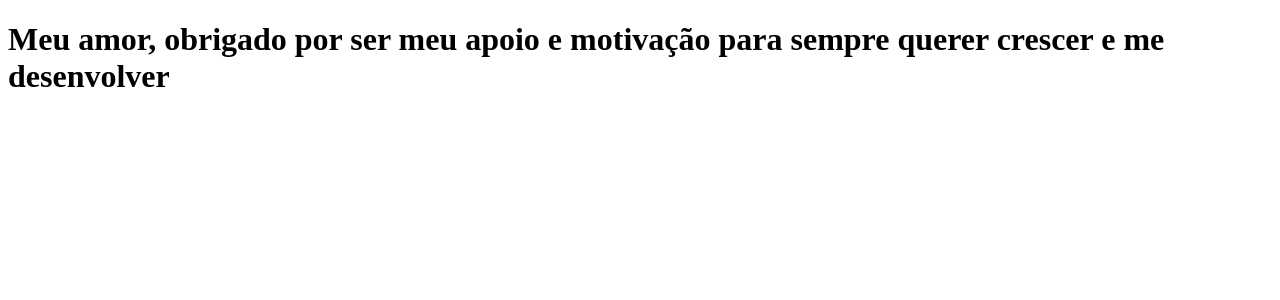
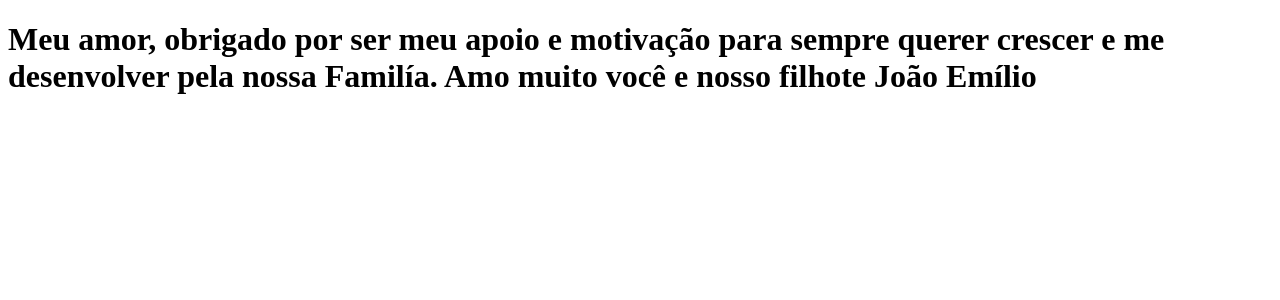
Before and after one commit to ghabrielrueda/clone-tabnews, a Next.js app: page / in a window 1280 px wide. Shown: the top 300 px of the page. Built offline with nearby package versions, Linux system fonts and the light colour scheme.

Commit message:
atualiza pagina inicial

```diff
--- a/pages/index.js
+++ b/pages/index.js
@@ -1,5 +1,5 @@
 function Home() {
-    return <h1>Meu amor, obrigado por ser meu apoio e motivação para sempre querer crescer e me desenvolver</h1>
+    return <h1>Meu amor, obrigado por ser meu apoio e motivação para sempre querer crescer e me desenvolver pela nossa Familía. Amo muito você e nosso filhote João Emílio</h1>
 }
 
 export default Home;
```
